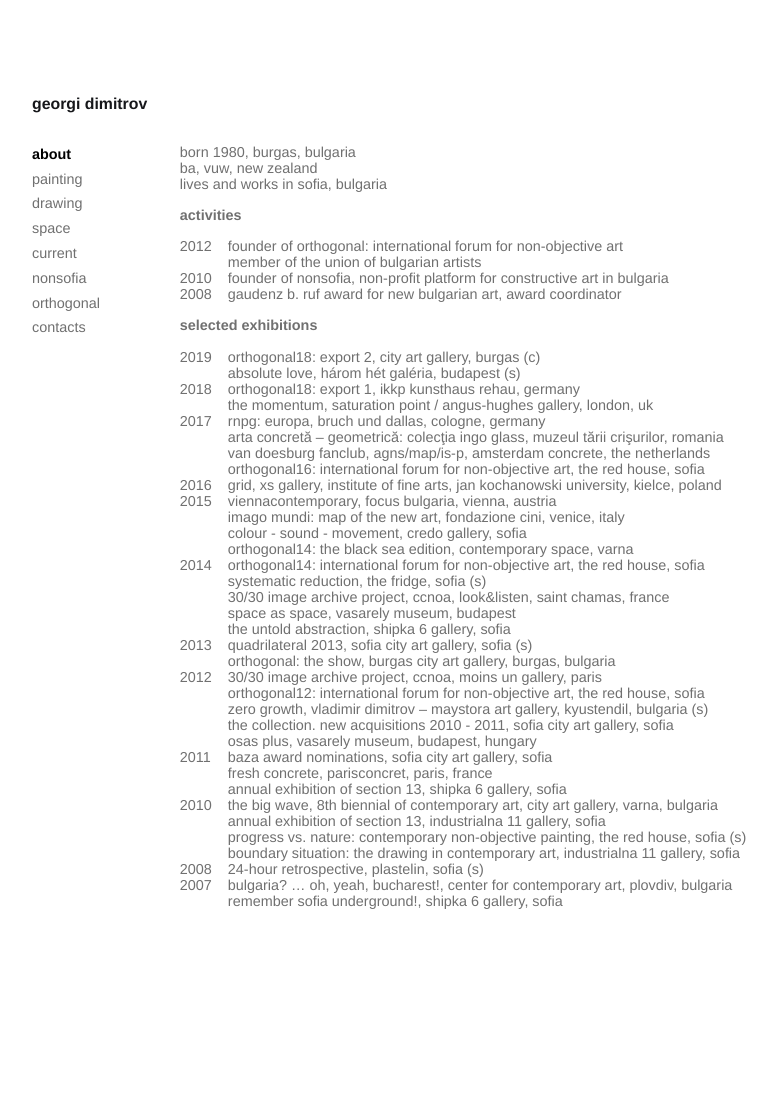
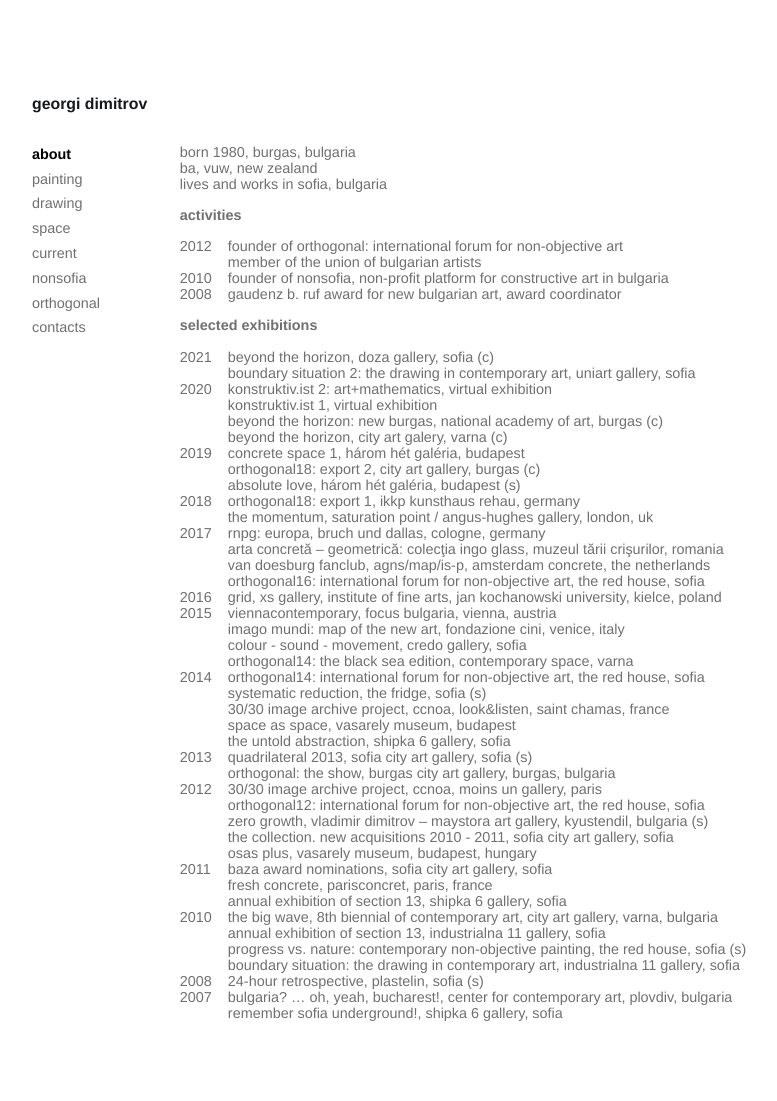
Before and after one commit to javze/larypsed, a Jekyll site: the page built from about.markdown, in a window 1280 px wide. Shown: the whole page, without its empty margins (48-825 px from the left). Built offline with Jekyll 4.4.1, drawn with Linux system fonts in a browser that asks for light colours; before the commit the page ends 989 px from its top, so only the background shows below that.

Commit message:
update exhibitions

```diff
--- a/_data/about.yml
+++ b/_data/about.yml
@@ -8,8 +8,22 @@ activities:
   - year: 2008
     descr: "[gaudenz b. ruf award for new bulgarian art](http://ruf-award.org/), award coordinator"
 exhibitions:
+  - year: 2021
+    descr: "[beyond the horizon](http://www.nonsofia.org/2021/03/beyond-horizon-doza-gallery-sofia.html), [doza gallery](https://www.facebook.com/dozagallery/), sofia (c)"
+  - year: 2021
+    descr: "boundary situation 2: the drawing in contemporary art, [uniart gallery](https://www.facebook.com/nbu.uniart/), sofia"
+  - year: 2020
+    descr: "[konstruktiv.ist 2: art+mathematics](https://www.youtube.com/watch?v=IzTCnqJhKBk), virtual exhibition"
+  - year: 2020
+    descr: "[konstruktiv.ist 1](https://www.youtube.com/watch?v=UUb0mL8WzNU), virtual exhibition"
+  - year: 2020
+    descr: "[beyond the horizon: new burgas](http://www.nonsofia.org/2020/11/beyond-horizon-new-burgas.html), national academy of art, burgas (c)"
+  - year: 2020
+    descr: "[beyond the horizon](http://www.nonsofia.org/2020/08/beyond-horizon-varna-city-art-gallery.html), [city art galery](http://varnacityartgallery.com/), varna (c)"
   - year: 2019
-    descr: "orthogonal18: export 2, city art gallery, burgas (c)"
+    descr: "[concrete space 1](https://www.facebook.com/media/set/?vanity=haromhet&set=a.2654794214582819), [három hét galéria](http://www.haromhet.hu/), budapest"
+  - year: 2019
+    descr: "[orthogonal18: export 2](http://www.nonsofia.org/2019/08/views-from-orthogonal18-export-2.html), city art gallery, burgas (c)"
   - year: 2019
     descr: "[absolute love](https://photos.app.goo.gl/vVzGLjNnyhK7eu6q6), [három hét galéria](http://www.haromhet.hu), budapest (s)"
   - year: 2018
```
